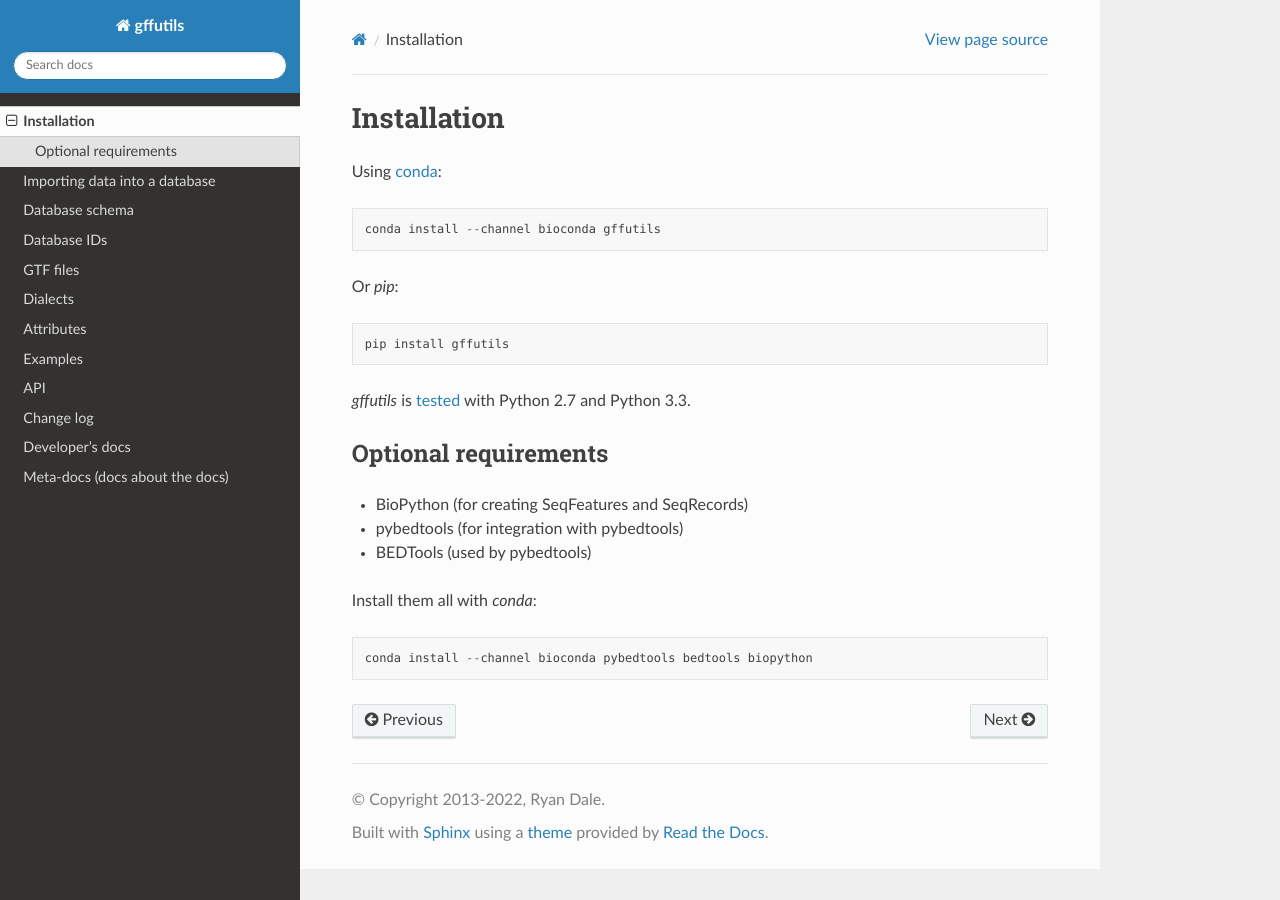
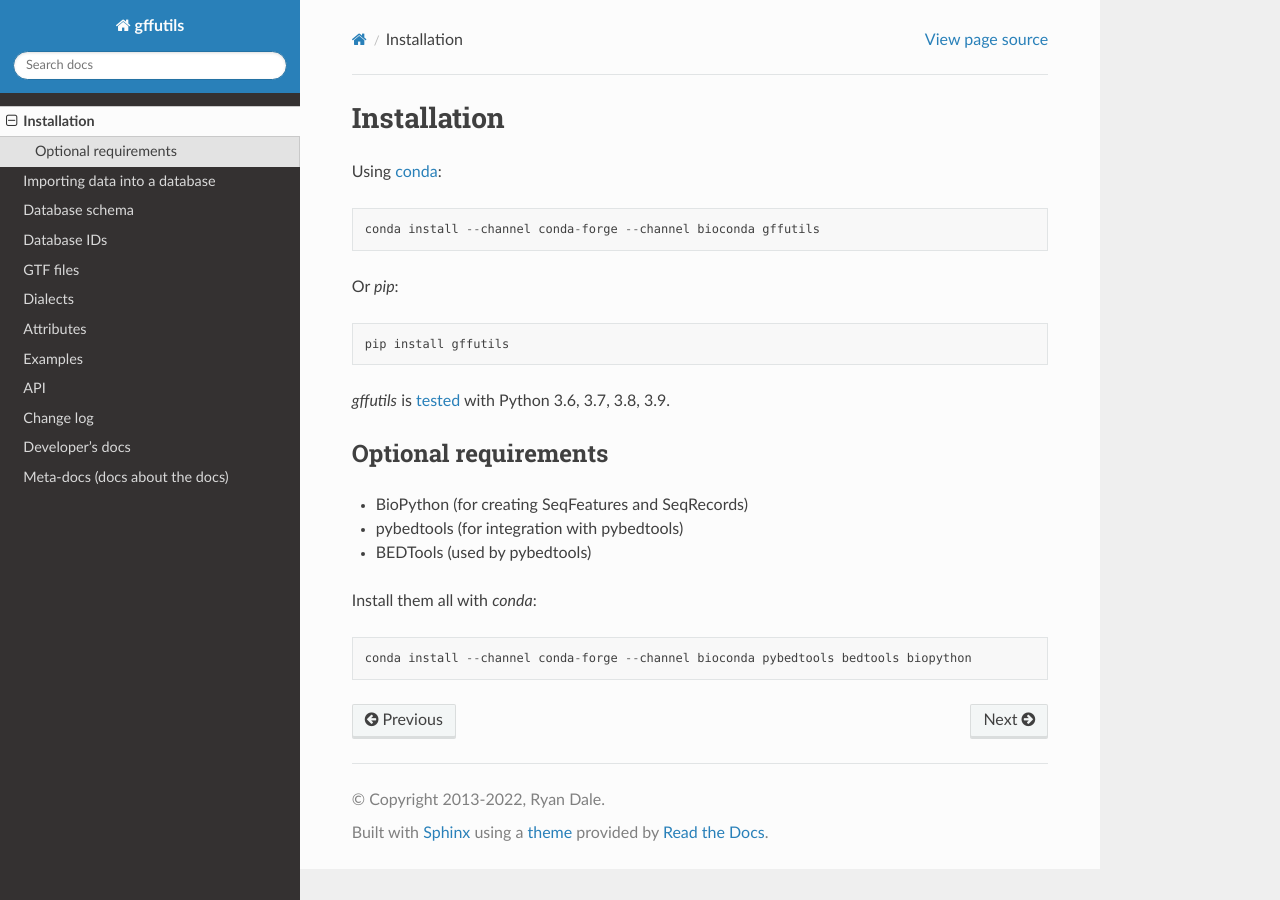
Before and after one commit to daler/gffutils, a Sphinx documentation site: the page built from doc/source/installation.rst, in a window 1280 px wide. Built offline with Sphinx 7.4.7 and the Read the Docs theme 2.0.0, drawn with Linux system fonts in a browser that asks for light colours.

Commit message:
minor docs update

```diff
--- a/doc/source/installation.rst
+++ b/doc/source/installation.rst
@@ -3,15 +3,15 @@ Installation
 
 Using `conda <http://conda.pydata.org/docs/index.html>`_::
 
-    conda install --channel bioconda gffutils
+    conda install --channel conda-forge --channel bioconda gffutils
 
 Or `pip`::
 
     pip install gffutils
 
 
-`gffutils` is `tested <https://travis-ci.org/daler/gffutils>`_ with Python 2.7
-and Python 3.3.
+`gffutils` is `tested <https://github.com/daler/gffutils/actions>`_ with Python
+3.6, 3.7, 3.8, 3.9.
 
 Optional requirements
 ---------------------
@@ -22,4 +22,4 @@ Optional requirements
 
 Install them all with `conda`::
 
-    conda install --channel bioconda pybedtools bedtools biopython
+    conda install --channel conda-forge --channel bioconda pybedtools bedtools biopython
```
